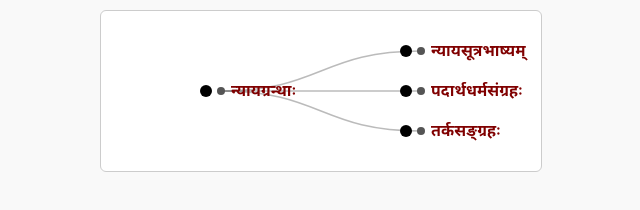
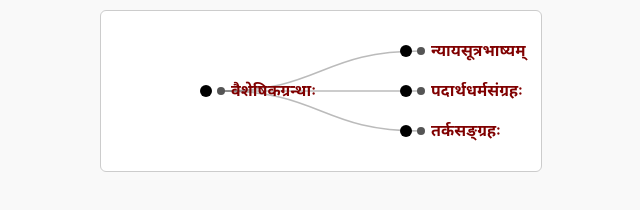
Before and after one commit to tapaskhanra1998/textual-tree-vaisheshika, a plain HTML site: page index.html in a window 1280 px wide. Shown: the full height of the page, 319-959 px from the left. Drawn offline with nearby package versions, Linux system fonts and the light colour scheme.

Commit message:
Update index.html

```diff
--- a/index.html
+++ b/index.html
@@ -64,7 +64,7 @@
 <script>
 // Define tree data
 const data = {
-  name: "न्यायग्रन्थाः",
+  name: "वैशेषिकग्रन्थाः",
   children: [
     {
       name: "न्यायसूत्रभाष्यम्",
```
